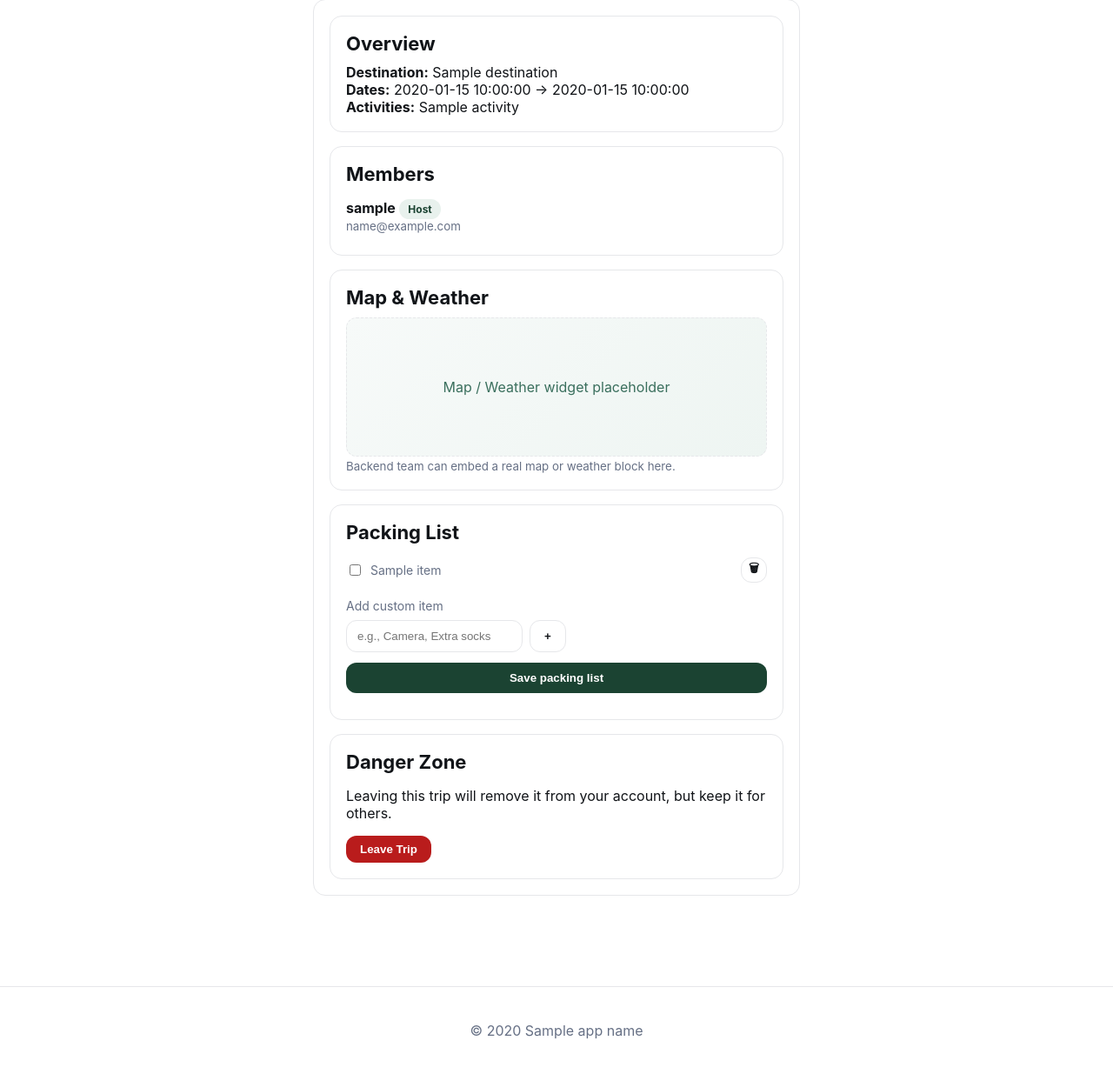
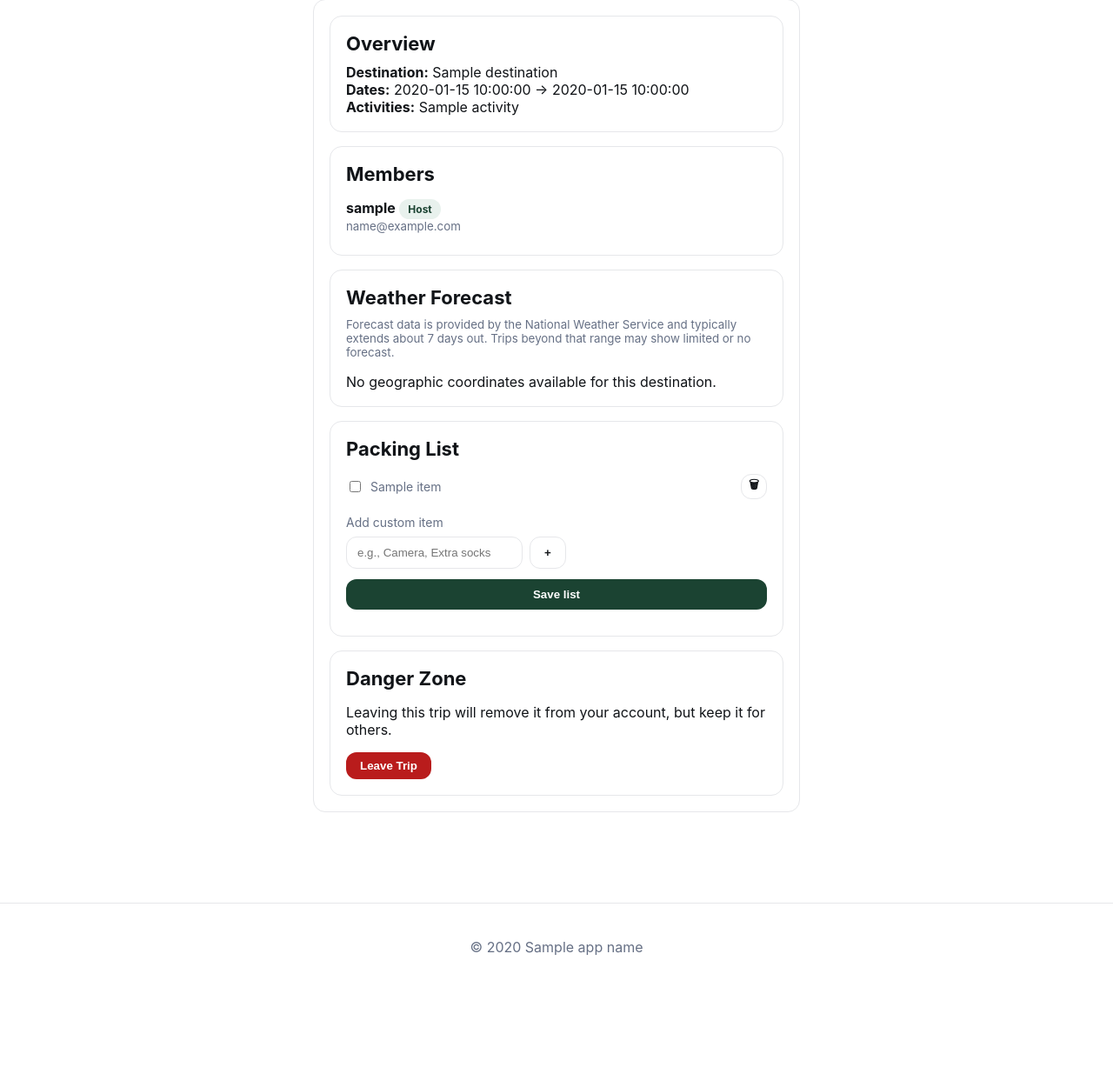
Before and after one commit to tabbott207/GearGuide, a Flask app: template GearGuide/templates/trip-detail.html in a window 1280 px wide. Shown: the part 203-1438 px from the top of the page at 87% size. After the commit the page ends 1301 px from the top, so only its background shows below. Run offline with Flask 3, Linux system fonts and the light colour scheme; the template is opened without the code that fills it: most values are stand-ins (such as "Sample title", 1, 10 or a date in 2020).

Commit message:
Frontend Weather

```diff
--- /dev/null
+++ b/GearGuide/static/js/weather.js
@@ -0,0 +1,226 @@
+// static/js/weather.js
+
+document.addEventListener("DOMContentLoaded", () => {
+  const meta = document.getElementById("weather-data");
+  if (!meta) return; // nothing to do on pages without weather
+
+  const loadingEl = document.getElementById("weather-loading");
+  const errorEl = document.getElementById("weather-error");
+  const containerEl = document.getElementById("weather-container");
+
+  if (!loadingEl || !errorEl || !containerEl) return;
+
+  // Read data attributes
+  const lat = parseFloat(meta.dataset.lat);
+  const lon = parseFloat(meta.dataset.lon);
+  const tripStartStr = meta.dataset.start || null; // "YYYY-MM-DD"
+  const tripEndStr = meta.dataset.end || null;     // "YYYY-MM-DD"
+
+  /* -------- Helpers -------- */
+
+  // Turn an ISO datetime into a normalized date key "YYYY-MM-DD" using UTC
+  function toDateKeyFromISO(isoString) {
+    if (!isoString) return null;
+    const d = new Date(isoString);
+    if (isNaN(d)) return null;
+    return d.toISOString().slice(0, 10);
+  }
+
+  // Turn a "YYYY-MM-DD" (or ISO) into "MM/DD" for display
+  function formatDateMMDD(dateStrOrIso) {
+    if (!dateStrOrIso) return "";
+    let d;
+    if (dateStrOrIso.length === 10) {
+      // Assume YYYY-MM-DD, treat as UTC
+      d = new Date(dateStrOrIso + "T00:00:00Z");
+    } else {
+      d = new Date(dateStrOrIso);
+    }
+    if (isNaN(d)) return "";
+    return `${d.getUTCMonth() + 1}/${d.getUTCDate()}`;
+  }
+
+  // Icons from forecast text
+  function getWeatherIcon(shortForecast, isDaytime) {
+    if (!shortForecast) return isDaytime ? "🌤️" : "🌙";
+    const s = shortForecast.toLowerCase();
+
+    if (s.includes("thunder")) return "⛈️";
+    if (s.includes("snow") || s.includes("sleet") || s.includes("flurries")) return "❄️";
+    if (s.includes("rain") || s.includes("shower") || s.includes("drizzle")) return "🌧️";
+    if (s.includes("fog") || s.includes("haze") || s.includes("mist")) return "🌫️";
+    if (s.includes("cloud")) return isDaytime ? "⛅" : "☁️";
+    if (s.includes("sun") || s.includes("clear")) return isDaytime ? "☀️" : "🌙";
+    return isDaytime ? "🌤️" : "🌙";
+  }
+
+  // Temp color bar
+  function getTempColor(tempF) {
+    if (tempF == null || isNaN(tempF)) return "#9ca3af"; // gray
+    if (tempF <= 40) return "#3b82f6"; // blue
+    if (tempF <= 60) return "#10b981"; // green
+    if (tempF <= 80) return "#f59e0b"; // orange
+    return "#ef4444";                 // red
+  }
+
+  function buildTempBar(tempF) {
+    const clamped = Math.max(0, Math.min(100, tempF || 0));
+    const width = clamped + "%";
+    const color = getTempColor(tempF);
+
+    return `
+      <div style="margin-top:0.25rem; background:#e5e7eb; border-radius:999px; height:6px; overflow:hidden;">
+        <div style="width:${width}; height:100%; background:${color};"></div>
+      </div>
+    `;
+  }
+
+  // Build array of date keys from trip start → end as "YYYY-MM-DD" (UTC-normalized)
+  function getTripDateKeys(startStr, endStr) {
+    if (!startStr || !endStr) return [];
+    const dates = [];
+    const start = new Date(startStr + "T00:00:00Z");
+    const end = new Date(endStr + "T00:00:00Z");
+    if (isNaN(start) || isNaN(end)) return [];
+
+    let cur = new Date(start);
+    while (cur <= end) {
+      dates.push(cur.toISOString().slice(0, 10)); // YYYY-MM-DD
+      cur.setUTCDate(cur.getUTCDate() + 1);
+    }
+    return dates;
+  }
+
+  /* -------- Fetch Weather -------- */
+
+  if (!Number.isFinite(lat) || !Number.isFinite(lon)) {
+    loadingEl.textContent =
+      "No geographic coordinates available for this destination.";
+    return;
+  }
+
+  fetch(`/weather?lat=${lat}&lon=${lon}`)
+    .then((res) => res.json())
+    .then((data) => {
+      loadingEl.style.display = "none";
+
+      if (data.error || !data.forecast) {
+        errorEl.textContent = "Weather data unavailable.";
+        errorEl.style.display = "block";
+        return;
+      }
+
+      const forecast = data.forecast;
+
+      // Group periods by normalized date key
+      const periodsByDate = {};
+      forecast.forEach((p) => {
+        const key = toDateKeyFromISO(p.startTime);
+        if (!key) return;
+        if (!periodsByDate[key]) periodsByDate[key] = [];
+        periodsByDate[key].push(p);
+      });
+
+      containerEl.innerHTML = "";
+      containerEl.style.display = "block";
+
+      const tripDateKeys = getTripDateKeys(tripStartStr, tripEndStr);
+      let itemsRendered = 0;
+
+      if (tripDateKeys.length) {
+        tripDateKeys.forEach((dateKey) => {
+          const dayPeriods = periodsByDate[dateKey] || [];
+
+          if (!dayPeriods.length) {
+            // Optional "no forecast yet" card
+            const block = document.createElement("div");
+            block.style.marginBottom = "1rem";
+            block.innerHTML = `
+              <div style="display:flex; align-items:flex-start; gap:0.75rem;">
+                <div style="font-size:1.5rem;">🌤️</div>
+                <div style="flex:1;">
+                  <strong>${formatDateMMDD(dateKey)}</strong><br>
+                  <span>No forecast available for this date yet.</span>
+                </div>
+              </div>
+            `;
+            containerEl.appendChild(block);
+            return;
+          }
+
+          // Prefer daytime period; fallback to first
+          let best =
+            dayPeriods.find((p) => p.isDaytime === true) || dayPeriods[0];
+
+          const icon = getWeatherIcon(best.shortForecast, best.isDaytime);
+          const temp = best.temperature;
+          const unit = best.temperatureUnit || "F";
+
+          const block = document.createElement("div");
+          block.style.marginBottom = "1rem";
+
+          block.innerHTML = `
+            <div style="display:flex; align-items:flex-start; gap:0.75rem;">
+              <div style="font-size:1.5rem;">${icon}</div>
+              <div style="flex:1;">
+                <strong>${best.name || "Forecast"} (${formatDateMMDD(
+            dateKey
+          )})</strong><br>
+                <span>${temp != null ? temp + "°" + unit : "—"} · ${
+            best.shortForecast || ""
+          }</span>
+                ${buildTempBar(temp)}
+                <br>
+                <small class="muted">Wind: ${
+                  best.windSpeed || "—"
+                } ${best.windDirection || ""}</small>
+              </div>
+            </div>
+          `;
+
+          containerEl.appendChild(block);
+          itemsRendered++;
+        });
+      }
+
+      // If trip is beyond forecast range or no matches, show first 5 raw periods
+      if (!itemsRendered) {
+        const fallback = forecast.slice(0, 5);
+        fallback.forEach((period) => {
+          const icon = getWeatherIcon(period.shortForecast, period.isDaytime);
+          const temp = period.temperature;
+          const unit = period.temperatureUnit || "F";
+
+          const block = document.createElement("div");
+          block.style.marginBottom = "1rem";
+
+          block.innerHTML = `
+            <div style="display:flex; align-items:flex-start; gap:0.75rem;">
+              <div style="font-size:1.5rem;">${icon}</div>
+              <div style="flex:1;">
+                <strong>${period.name || "Forecast"} (${formatDateMMDD(
+            period.startTime
+          )})</strong><br>
+                <span>${temp != null ? temp + "°" + unit : "—"} · ${
+            period.shortForecast || ""
+          }</span>
+                ${buildTempBar(temp)}
+                <br>
+                <small class="muted">Wind: ${
+                  period.windSpeed || "—"
+                } ${period.windDirection || ""}</small>
+              </div>
+            </div>
+          `;
+
+          containerEl.appendChild(block);
+        });
+      }
+    })
+    .catch((err) => {
+      loadingEl.style.display = "none";
+      errorEl.textContent = "Failed to load weather.";
+      errorEl.style.display = "block";
+      console.error("Weather fetch error:", err);
+    });
+});
--- a/GearGuide/templates/trip-detail.html
+++ b/GearGuide/templates/trip-detail.html
@@ -81,11 +81,31 @@
         </div>
         {% endif %}
 
-        <!-- Map & Weather (placeholder) -->
+                <!-- Weather -->
         <div class="card" style="grid-column:1/-1">
-          <h2>Map &amp; Weather</h2>
-          <div class="map-placeholder">Map / Weather widget placeholder</div>
-          <small class="muted">Backend team can embed a real map or weather block here.</small>
+          <h2>Weather Forecast</h2>
+          <small class="muted" style="display:block; margin-bottom:1rem;">
+            Forecast data is provided by the National Weather Service and typically
+            extends about 7 days out. Trips beyond that range may show limited or no forecast.
+          </small>
+
+          <div id="weather-loading" class="muted" style="margin-top:0.5rem;">
+            Loading weather…
+          </div>
+          <div id="weather-error" class="muted" style="display:none; color:#b91c1c;"></div>
+
+          <div id="weather-container" style="display:none;"></div>
+
+          <!-- Trip data passed to weather.js via data-* attributes -->
+          <div id="weather-data"
+               data-lat="{{ trip.lat }}"
+               data-lon="{{ trip.lon }}"
+               data-start="{{ trip.start_date }}"
+               data-end="{{ trip.end_date }}">
+          </div>
+
+          <!-- External JS handles everything -->
+          <script src="{{ url_for('static', filename='js/weather.js') }}"></script>
         </div>
 
                         <!-- Packing List -->
@@ -138,7 +158,7 @@
               </div>
 
               <div class="field" style="margin-top: 0.5rem;">
-                <button class="btn accent" type="submit">Save packing list</button>
+                <button class="btn accent" type="submit">Save list</button>
               </div>
             </form>
           {% else %}
```
Also changed, not shown: GearGuide/templates/home.html (+0 -21 lines).
